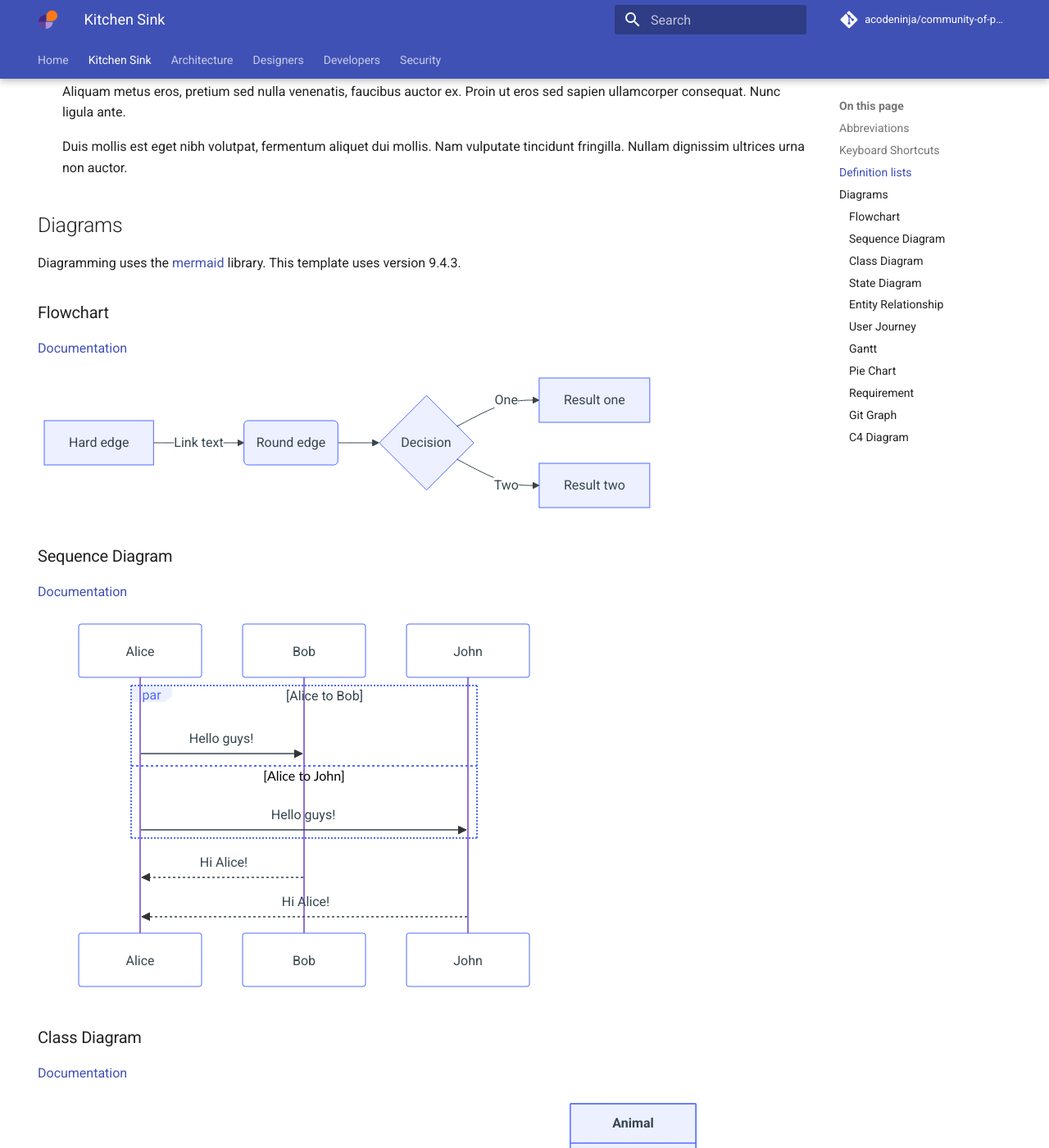
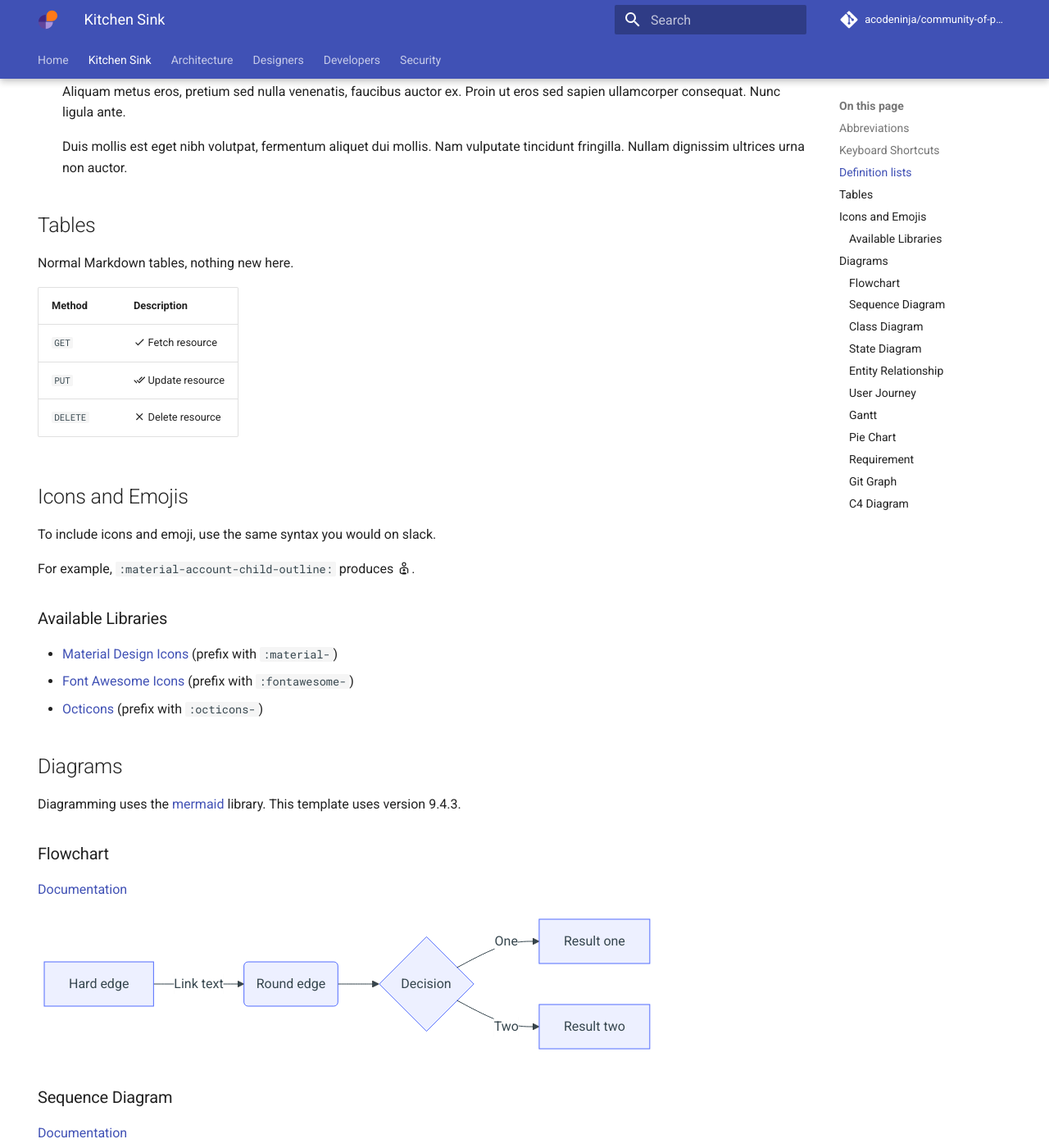
Before and after one commit to acodeninja/community-of-practice-template, an MkDocs documentation site: the page built from docs/kitchen-sink.md, in a window 1280 px wide and 1400 px high, scrolled down 939 px. Shown: the whole window at 82% size. Built offline with MkDocs 1.6.1 and Material for MkDocs 9.7.7, drawn with Linux system fonts in a browser that asks for light colours; comment, search, counter and statistics services are not loaded.

Commit message:
Add tables and emoji

```diff
--- a/docs/kitchen-sink.md
+++ b/docs/kitchen-sink.md
@@ -49,6 +49,29 @@ ut eros sed sapien ullamcorper consequat. Nunc ligula ante.
     Duis mollis est eget nibh volutpat, fermentum aliquet dui mollis.
     Nam vulputate tincidunt fringilla.
     Nullam dignissim ultrices urna non auctor.
+
+## Tables
+
+Normal Markdown tables, nothing new here.
+
+| Method   | Description                          |
+|:---------|:-------------------------------------|
+| `GET`    | :material-check:     Fetch resource  |
+| `PUT`    | :material-check-all: Update resource |
+| `DELETE` | :material-close:     Delete resource |
+
+
+## Icons and Emojis
+
+To include icons and emoji, use the same syntax you would on slack.
+
+For example, `:material-account-child-outline:` produces :material-account-child-outline:.
+
+### Available Libraries
+
+* [Material Design Icons](https://pictogrammers.com/library/mdi/) (prefix with `:material-`)
+* [Font Awesome Icons](https://fontawesome.com/search?o=r&m=free) (prefix with `:fontawesome-`)
+* [Octicons](https://primer.style/design/foundations/icons) (prefix with `:octicons-`)
 
 ## Diagrams
 
--- a/mkdocs.production.yml
+++ b/mkdocs.production.yml
@@ -7,6 +7,10 @@ markdown_extensions:
   - abbr
   - pymdownx.keys
   - def_list
+  - tables
+  - pymdownx.emoji:
+      emoji_index: !!python/name:materialx.emoji.twemoji
+      emoji_generator: !!python/name:materialx.emoji.to_svg
   - toc:
       permalink: true
       title: On this page
--- a/mkdocs.yml
+++ b/mkdocs.yml
@@ -30,6 +30,10 @@ markdown_extensions:
   - abbr
   - pymdownx.keys
   - def_list
+  - tables
+  - pymdownx.emoji:
+      emoji_index: !!python/name:materialx.emoji.twemoji
+      emoji_generator: !!python/name:materialx.emoji.to_svg
   - toc:
       permalink: true
       title: On this page
```
